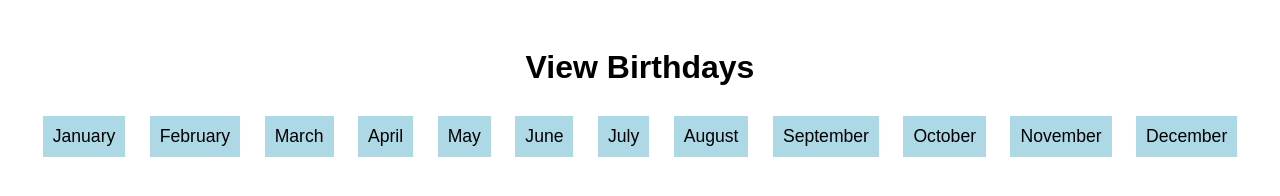
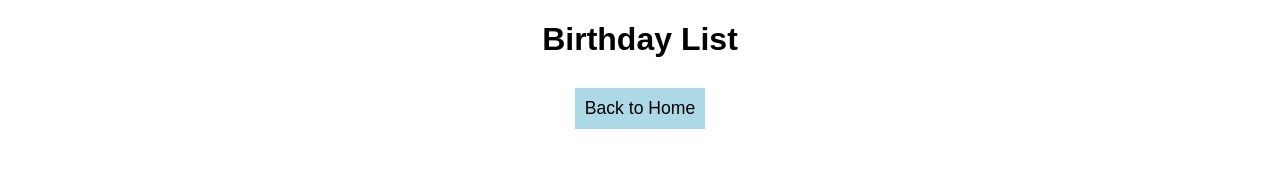
Before and after one commit to subhayu18/birthday, a plain HTML site: page view.html in a window 1280 px wide. Drawn offline with Linux system fonts and the light colour scheme.

Commit message:
Update view.html

```diff
--- a/view.html
+++ b/view.html
@@ -7,24 +7,11 @@
     <link rel="stylesheet" href="styles.css">
 </head>
 <body>
-    <div id="viewPage">
-        <h1>View Birthdays</h1>
-        <div id="monthsButtons">
-            <button onclick="showBirthdays(1)">January</button>
-            <button onclick="showBirthdays(2)">February</button>
-            <button onclick="showBirthdays(3)">March</button>
-            <button onclick="showBirthdays(4)">April</button>
-            <button onclick="showBirthdays(5)">May</button>
-            <button onclick="showBirthdays(6)">June</button>
-            <button onclick="showBirthdays(7)">July</button>
-            <button onclick="showBirthdays(8)">August</button>
-            <button onclick="showBirthdays(9)">September</button>
-            <button onclick="showBirthdays(10)">October</button>
-            <button onclick="showBirthdays(11)">November</button>
-            <button onclick="showBirthdays(12)">December</button>
-        </div>
+    <div class="container">
+        <h1>Birthday List</h1>
+        <div id="birthday-list"></div>
 
-        <div id="birthdaysList"></div>
+        <button onclick="window.location.href='index.html';">Back to Home</button>
     </div>
 
     <script src="script.js"></script>
```
